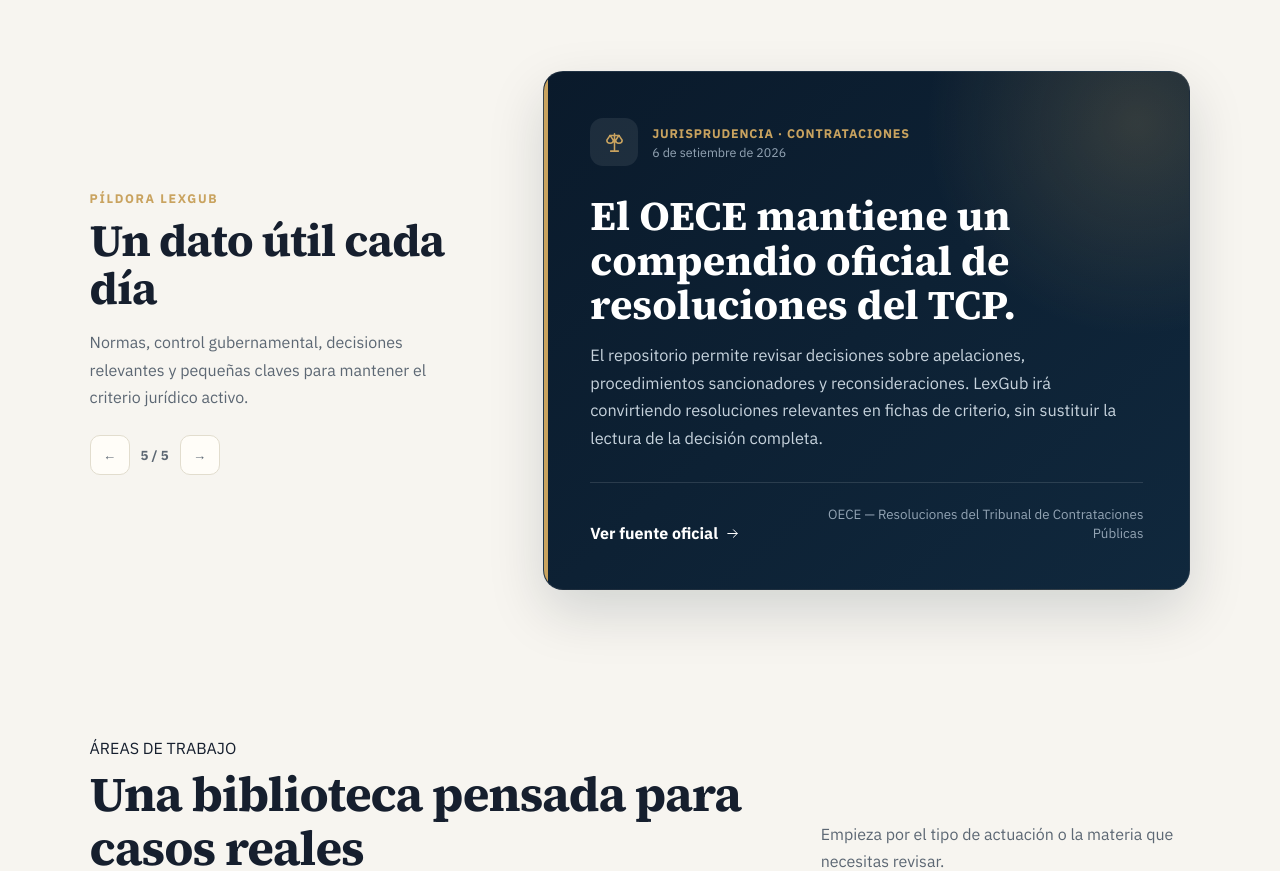
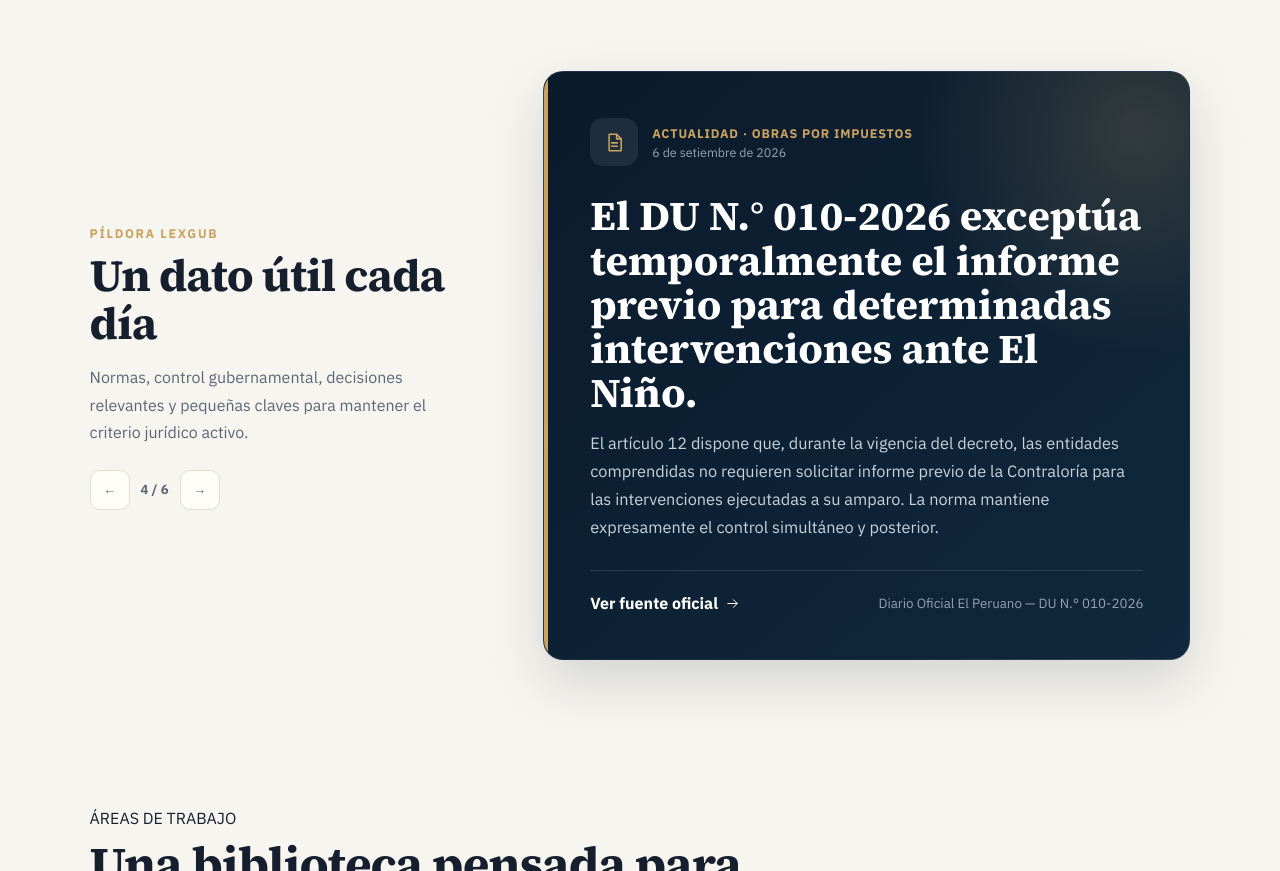
Before and after one commit to lexgub-peru/lexgub-web, a Next.js app: page / in a window 1280 px wide. Shown: the part 1034-1905 px from the top of the page. Built offline with nearby package versions, Linux system fonts and the light colour scheme.

Commit message:
feat: añadir actualidad OxI a la Píldora LexGub

```diff
--- a/app/components/PildoraLexGub.tsx
+++ b/app/components/PildoraLexGub.tsx
@@ -30,6 +30,15 @@
     source: 'Resolución de Contraloría N.° 219-2025-CG',
     href: 'https://www.gob.pe/institucion/contraloria/normas-legales/6831451-219-2025-cg',
     icon: IconClock,
+  },
+  {
+    category: 'Actualidad · Obras por Impuestos',
+    title: 'El DU N.° 010-2026 exceptúa temporalmente el informe previo para determinadas intervenciones ante El Niño.',
+    summary:
+      'El artículo 12 dispone que, durante la vigencia del decreto, las entidades comprendidas no requieren solicitar informe previo de la Contraloría para las intervenciones ejecutadas a su amparo. La norma mantiene expresamente el control simultáneo y posterior.',
+    source: 'Diario Oficial El Peruano — DU N.° 010-2026',
+    href: 'https://busquedas.elperuano.pe/dispositivo/EX/2550403-1',
+    icon: IconDocument,
   },
   {
     category: 'AOP',
```
